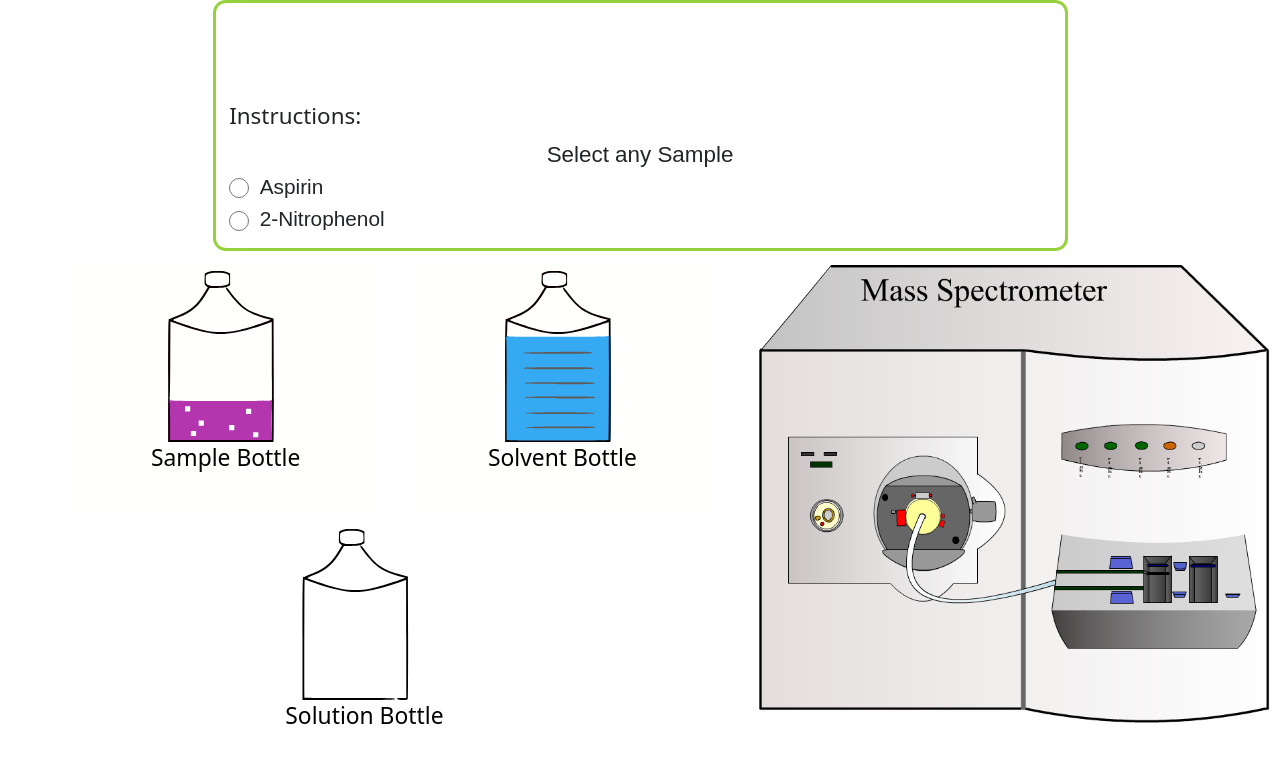
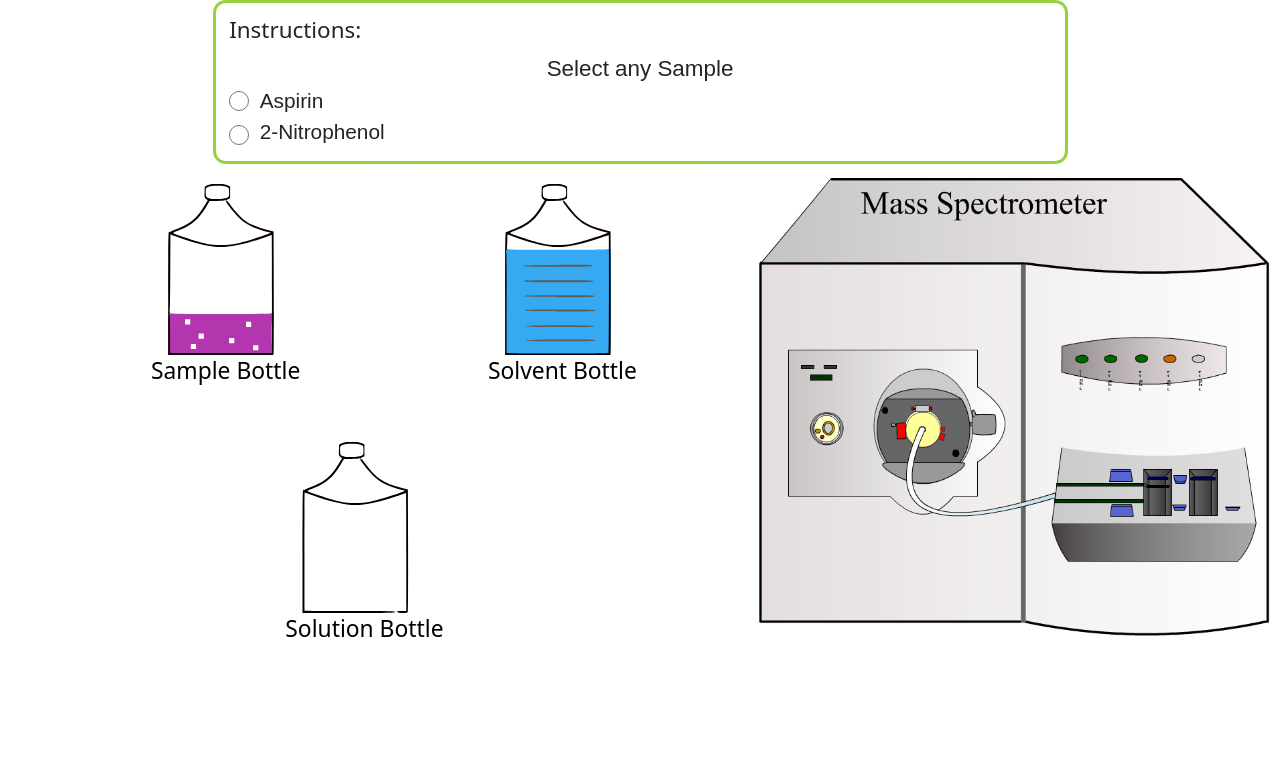
Before and after one commit to virtual-labs/exp-determination-molar-mass-iiith, a plain HTML site: page experiment/simulation/index.html in a window 1280 px wide. Shown: the top 778 px of the page. Drawn offline with nearby package versions, Linux system fonts and the light colour scheme; grey boxes are pictures that could not be loaded.

Commit message:
Removing Padding of Obsv. Box

```diff
--- a/experiment/simulation/css/main.css
+++ b/experiment/simulation/css/main.css
@@ -14,7 +14,6 @@
   position: static;
   top: 0;
   z-index: 5;
-  padding-top: 100px;
 }
 
 input[type="radio"] {
--- a/experiment/simulation/js/main.js
+++ b/experiment/simulation/js/main.js
@@ -1,5 +1,4 @@
 "use strict";
-console.log("New version Built in Testing site");
 let overallIteration = 0;
 let startAnimation = async () => {
   const line = document.getElementById("half-grad");
```
